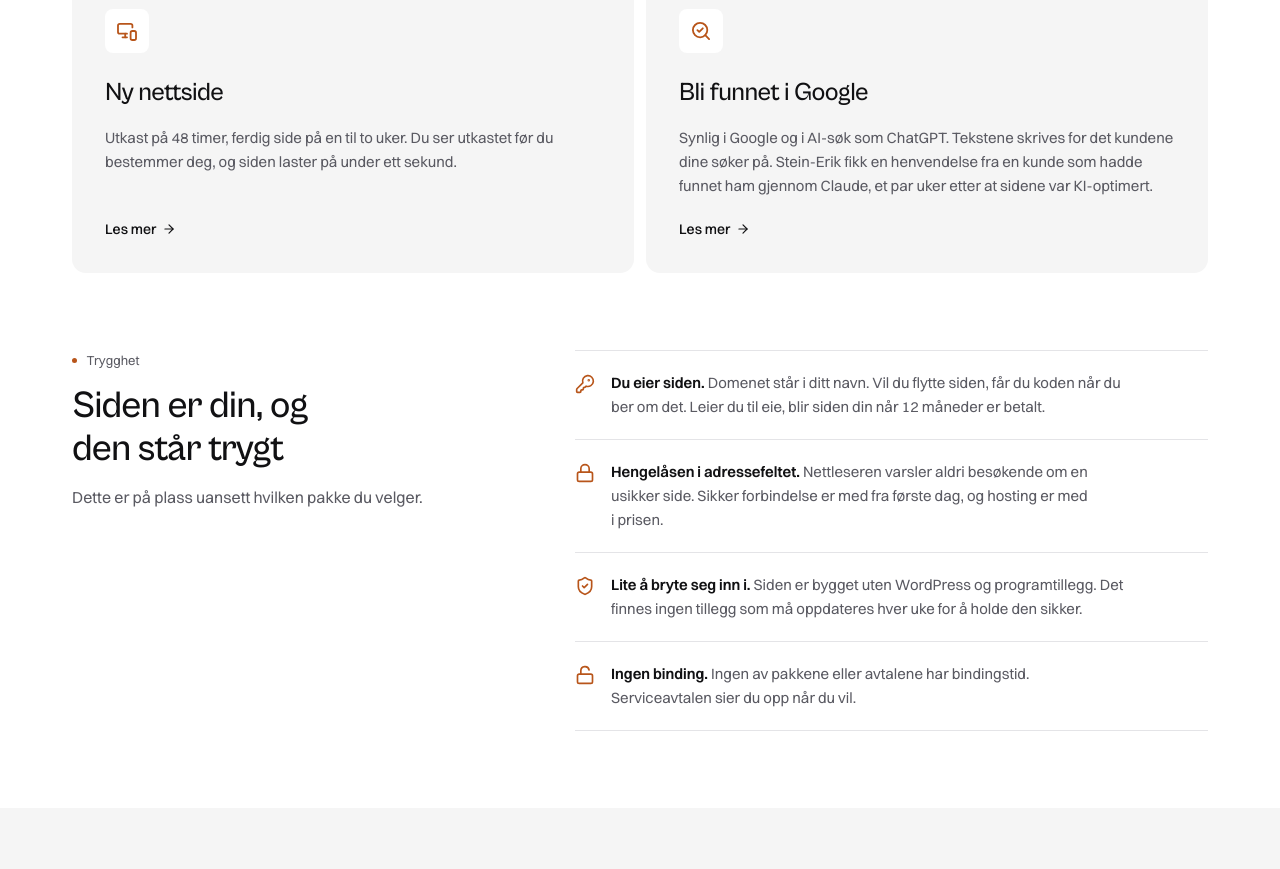
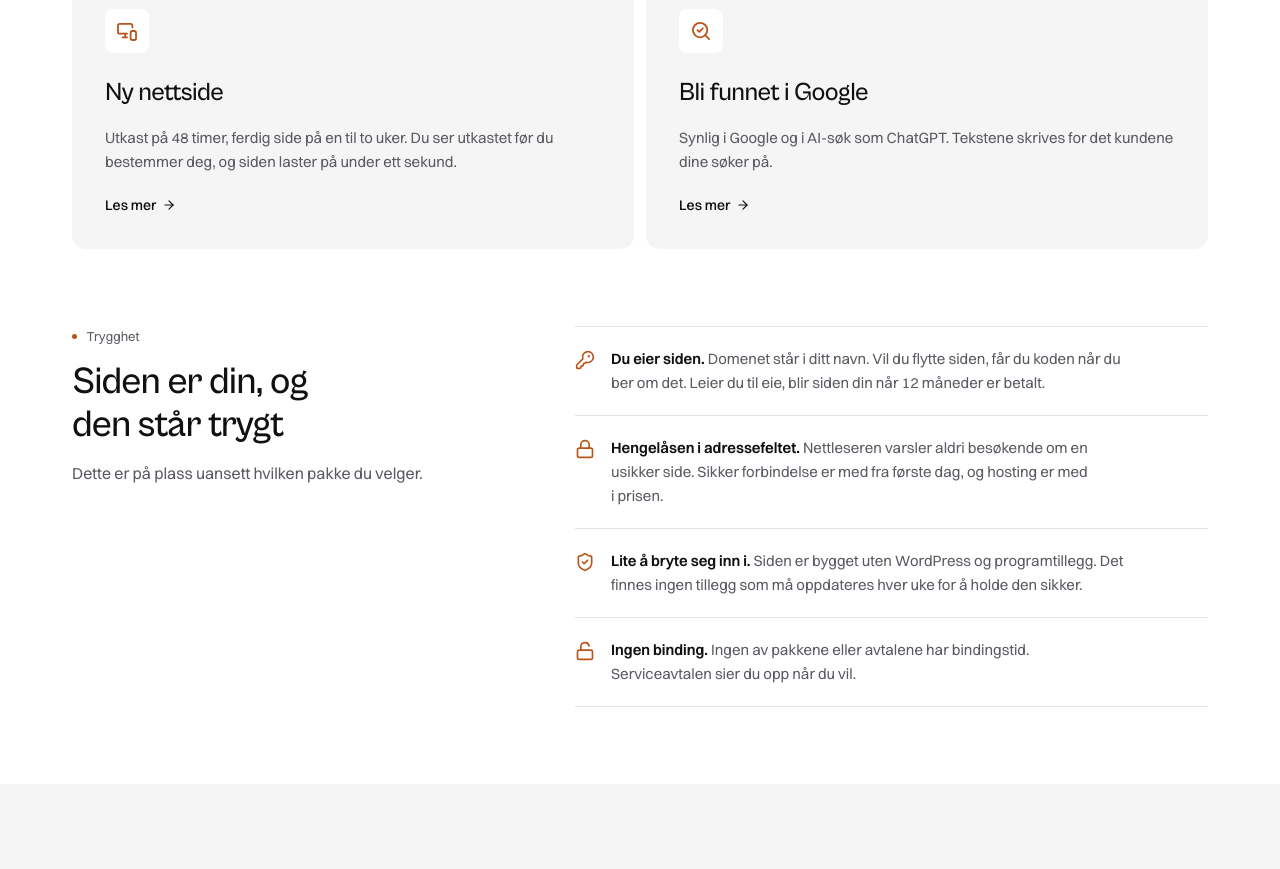
Before and after one commit to lobitomaldito/oppskalert, a React (Vite) app: page / in a window 1280 px wide. Shown: the part 1500-2369 px from the top of the page. Built offline with nearby package versions, Linux system fonts and the light colour scheme; no server answers.

Commit message:
Forside: fjern Stein-Erik-setningen fra Bli funnet i Google-kortet
Co-Authored-By: Claude Opus 5.5 <noreply@anthropic.com>

```diff
--- a/src/App.jsx
+++ b/src/App.jsx
@@ -255,7 +255,7 @@ const TJENESTER_FORSIDE = [
     Ikon: SokSjekk,
     til: ruter.seo,
     kort: 'Synlig i Google og i AI-søk som ChatGPT.',
-    mer: 'Tekstene skrives for det kundene dine søker på. Stein-Erik fikk en henvendelse fra en kunde som hadde funnet ham gjennom Claude, et par uker etter at sidene var KI-optimert.',
+    mer: 'Tekstene skrives for det kundene dine søker på.',
   },
 ];
 
```
